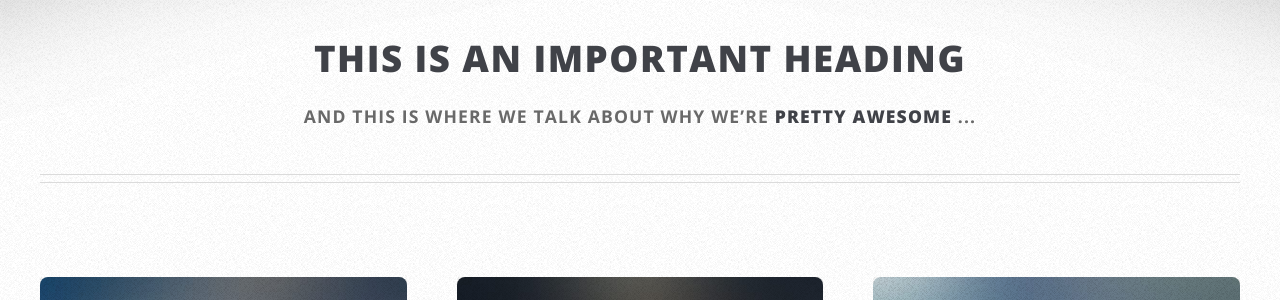
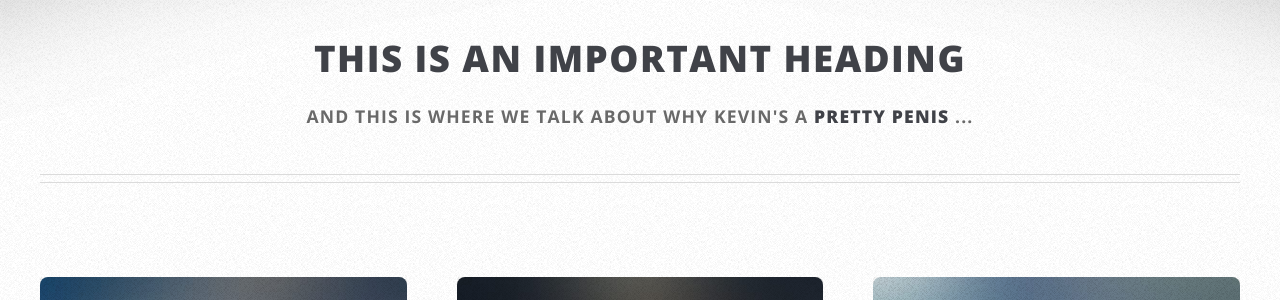
Before and after one commit to claremont-volleyball/claremontvolleyball.com, a Jekyll site: the page built from index.html, in a window 1280 px wide and 900 px high, scrolled down 596 px. Shown: the part 156-456 px from the top of the window. Built offline with Jekyll 4.4.1, drawn with Linux system fonts in a browser that asks for light colours.

```diff
--- a/index.html
+++ b/index.html
@@ -53,7 +53,7 @@
 										<div class="12u">
 											<header class="first major">
 												<h2>This is an important heading</h2>
-												<p>And this is where we talk about why we’re <strong>pretty awesome</strong> ...</p>
+												<p>And this is where we talk about why Kevin's a <strong>pretty penis</strong> ...</p>
 											</header>
 										</div>
 									</div>
```
